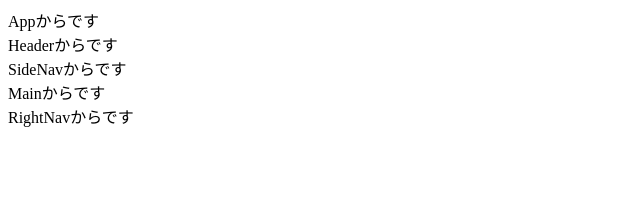
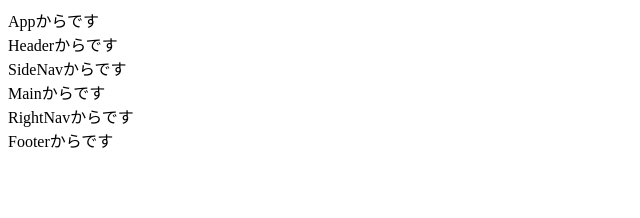
Before and after one commit to niwa-niwa/lesson-react-twitter, a React (Create React App) app: page / in a window 1280 px wide. Shown: the top 218 px of the page, without its empty margins (0-640 px from the left). Built offline with nearby package versions, Linux system fonts and the light colour scheme.

Commit message:
added footer.js

```diff
--- a/src/components/App.js
+++ b/src/components/App.js
@@ -4,6 +4,7 @@ import SideNav from './SideNav'
 import Header from './Header'
 import Main from './Main'
 import RightNav from './RightNav'
+import Footer from './Footer'
 
 
 class App extends React.Component{
@@ -15,6 +16,7 @@ class App extends React.Component{
                 <SideNav />
                 <Main />
                 <RightNav />
+                <Footer />
             </div>
         )
     }
--- /dev/null
+++ b/src/components/Footer.js
@@ -0,0 +1,12 @@
+import React from 'react'
+
+
+class Footer extends React.Component{
+    render(){
+        return (
+            <div>Footerからです</div>
+        )
+    }
+}
+
+export default Footer
```
